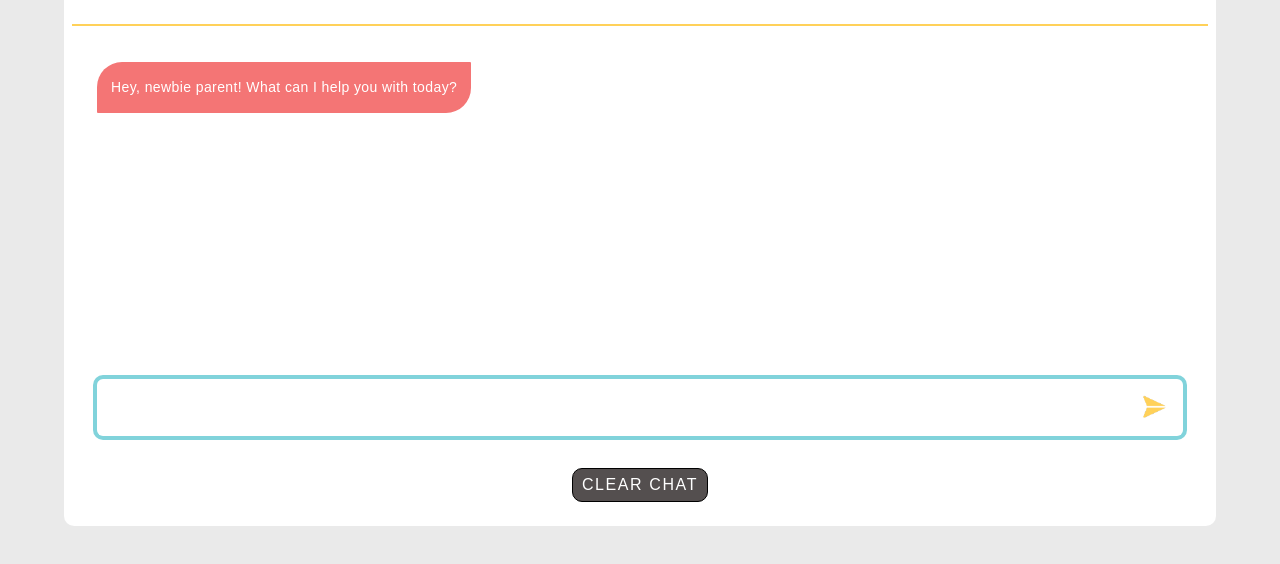
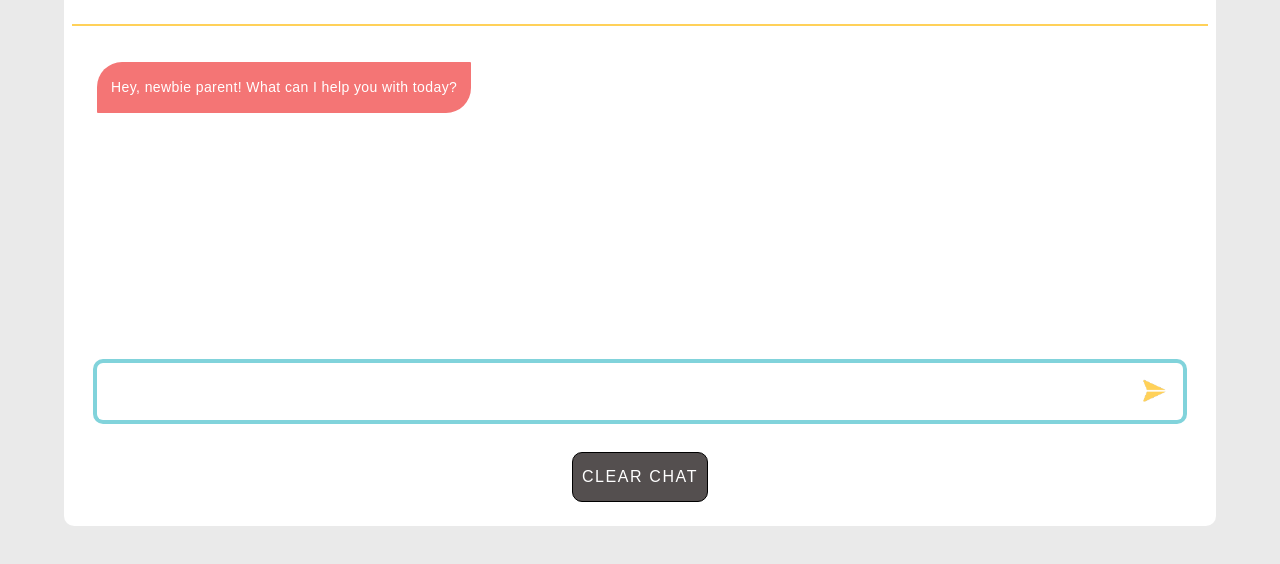
Before and after one commit to sfwells0518/ask-me-chatbot, a website built with Vite: page index.html in a window 1280 px wide. Shown: the part 234-798 px from the top of the page. Built offline with nearby package versions, Linux system fonts and the light colour scheme; some packages are replaced by stand-ins of ours; no server answers; the database is empty.

Commit message:
set clear-btn to fixed height of 50px and add flex-shrink 0 so it doesn't shrink

```diff
--- a/index.css
+++ b/index.css
@@ -154,7 +154,7 @@ main {
   width: 12%;
   text-transform: uppercase;
   letter-spacing: .1em;
-  height: 7%;
+  height: 50px;
   background-color: #544F4F;
   color: #ffffff;
   border: 1px solid #000000;
@@ -163,6 +163,7 @@ main {
   margin: 0 auto;
   margin-top: 0;
   margin-bottom: 1em;
+  flex-shrink: 0;
 }
 
 .clear-btn:hover {
```
